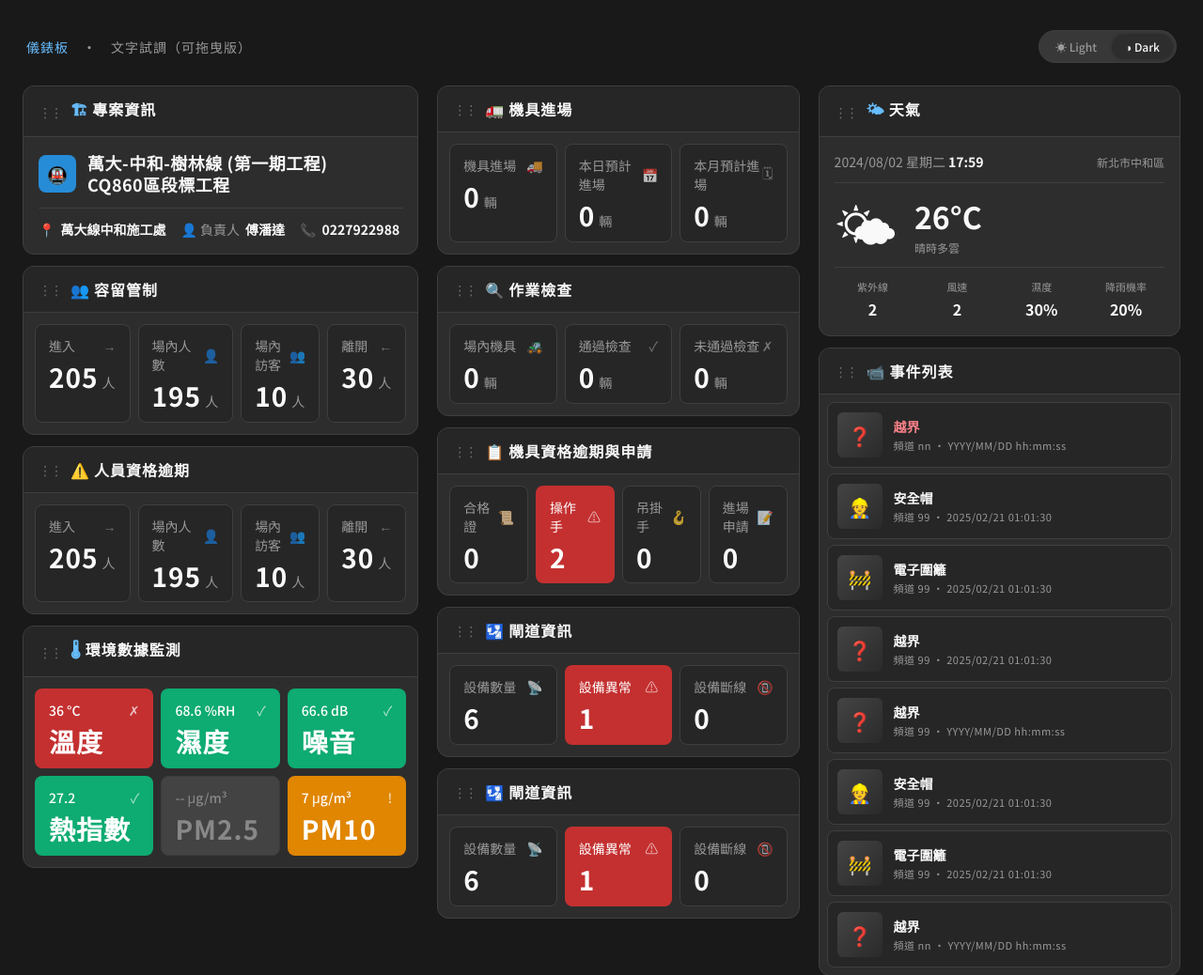
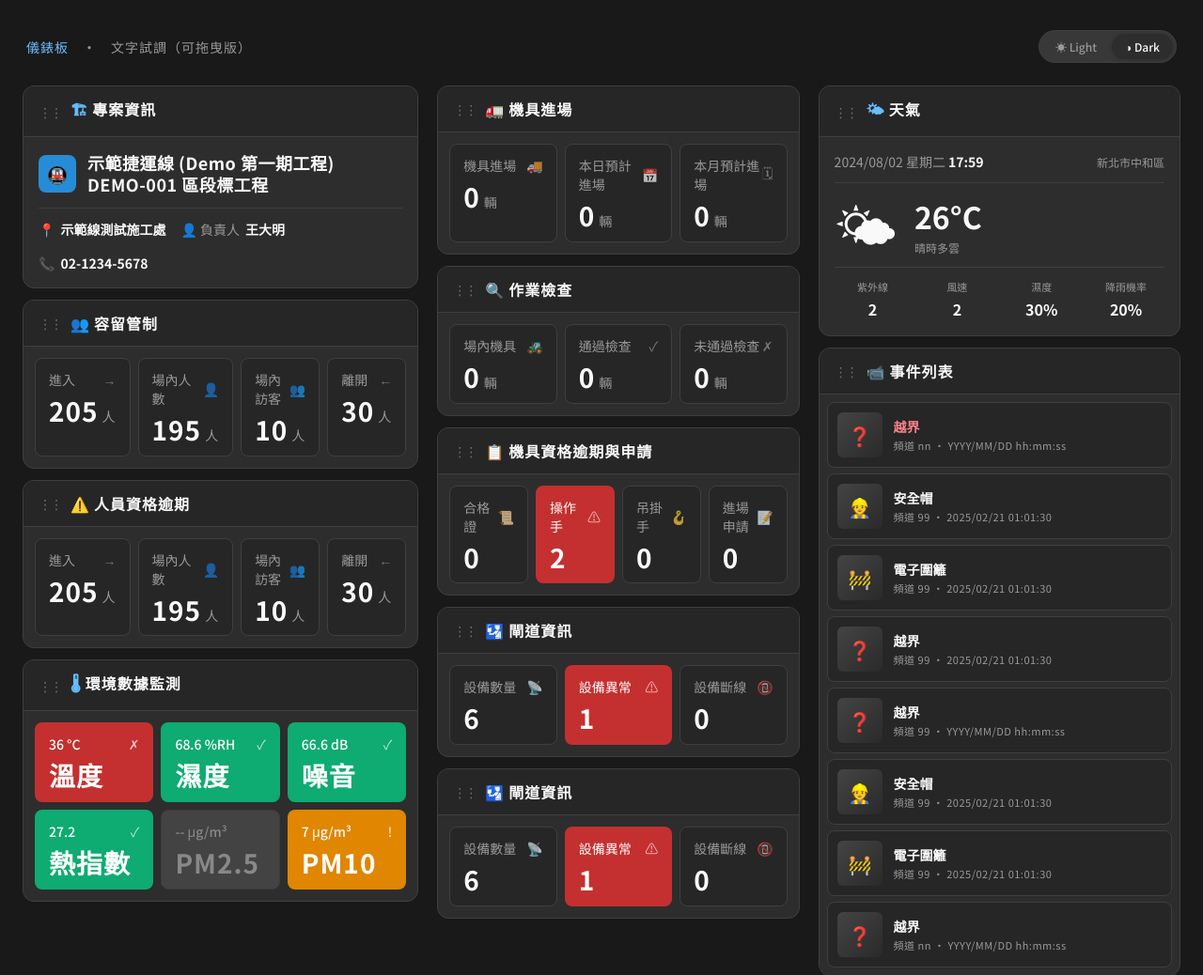
Before and after one commit to UMINCHEN/dashboard, a plain HTML site: page dashboard.html in a window 1280 px wide. Shown: the top 1038 px of the page at 94% size. Drawn offline with nearby package versions, Linux system fonts and the light colour scheme.

Commit message:
Replace real project info with demo placeholder

```diff
--- a/dashboard.html
+++ b/dashboard.html
@@ -397,12 +397,12 @@
       <div class="header-card">
         <div class="header-card-title">
           <div class="header-card-logo">🚇</div>
-          <div class="header-card-name">萬大-中和-樹林線 (第一期工程)<br/>CQ860區段標工程</div>
+          <div class="header-card-name">示範捷運線 (Demo 第一期工程)<br/>DEMO-001 區段標工程</div>
         </div>
         <div class="header-card-meta">
-          <div class="meta-item">📍 <strong>萬大線中和施工處</strong></div>
-          <div class="meta-item">👤 負責人 <strong>傅潘達</strong></div>
-          <div class="meta-item">📞 <strong>0227922988</strong></div>
+          <div class="meta-item">📍 <strong>示範線測試施工處</strong></div>
+          <div class="meta-item">👤 負責人 <strong>王大明</strong></div>
+          <div class="meta-item">📞 <strong>02-1234-5678</strong></div>
         </div>
       </div>
     </section>
```
